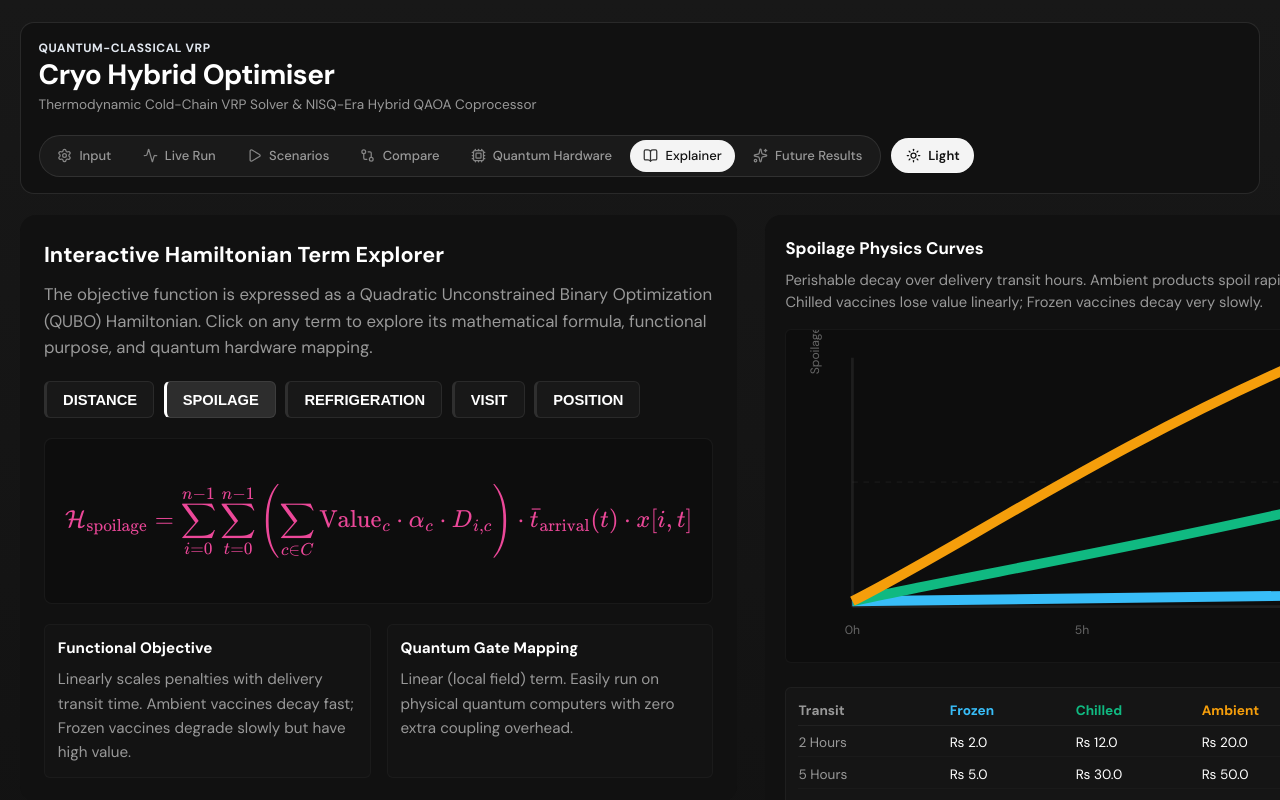
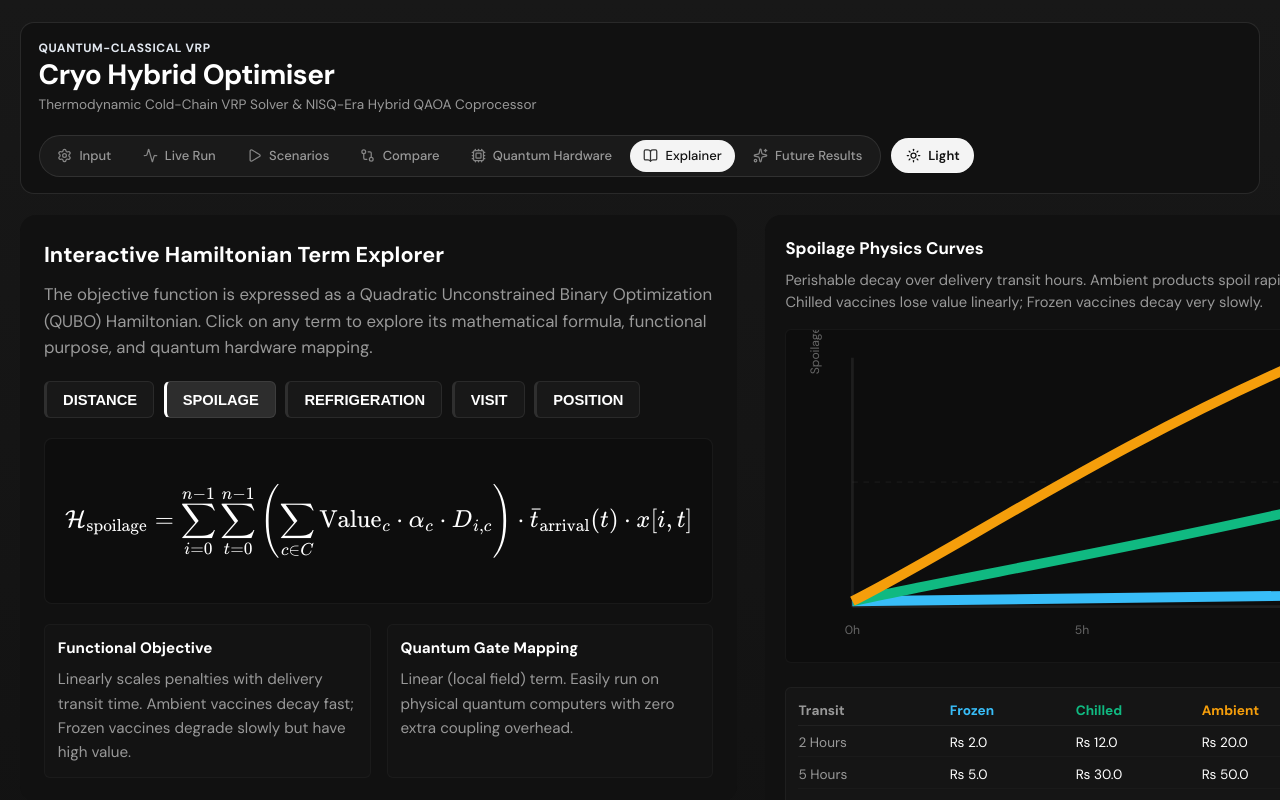
Before and after one commit to saransrinivaas/Hybrid-approach-ColdChainVRP, a React (Vite) app in the folder Hybrid-approach-ColdChainVRP/frontend/: page / in a window 1280 px wide. Both pictures are taken after a click on the button "Explainer". Shown: the top 800 px of the page. Built offline with nearby package versions, Linux system fonts and the light colour scheme; no server answers.

Commit message:
style: change Hamiltonian math formula color to white

```diff
--- a/Hybrid-approach-ColdChainVRP/frontend/src/components/ExplainerTab.jsx
+++ b/Hybrid-approach-ColdChainVRP/frontend/src/components/ExplainerTab.jsx
@@ -157,7 +157,7 @@ export default function ExplainerTab({ activeTab }) {
               overflowX: 'auto'
             }}
           >
-            <div key={selectedTerm} style={{ fontSize: '1.35rem', color: '#ec4899' }}>
+            <div key={selectedTerm} style={{ fontSize: '1.35rem', color: '#ffffff' }}>
               {HAMILTONIAN_TERMS[selectedTerm].math}
             </div>
           </div>
```
